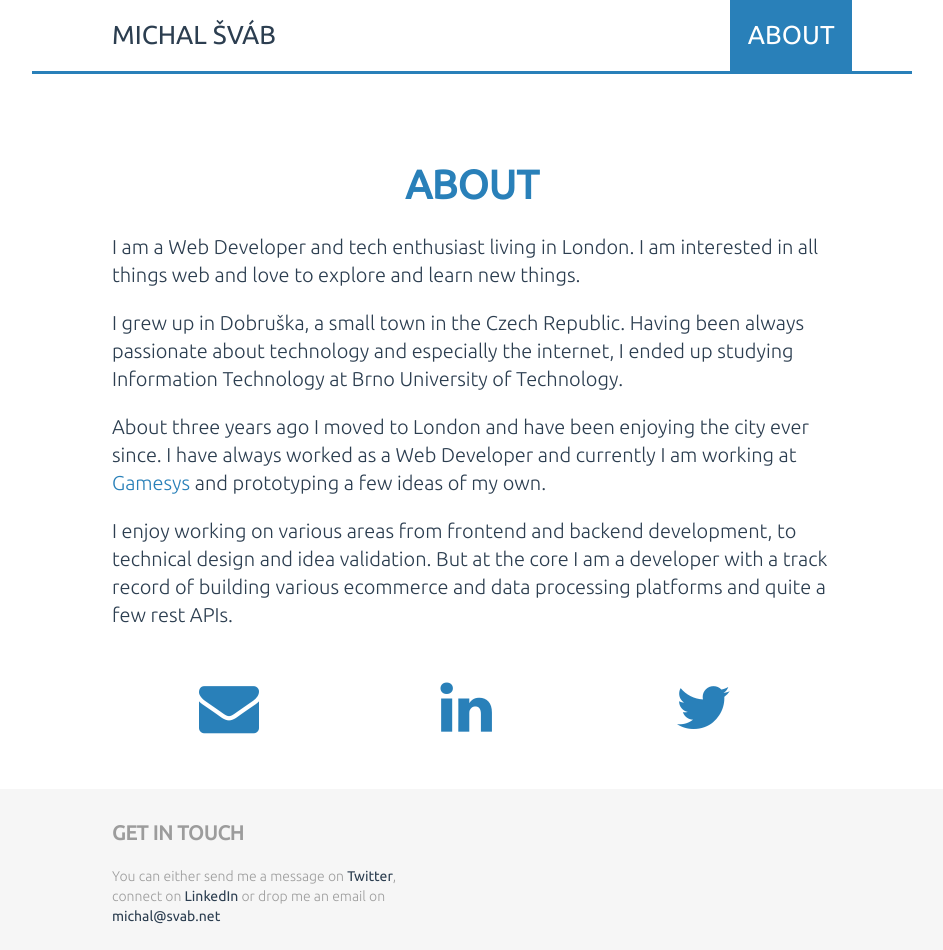
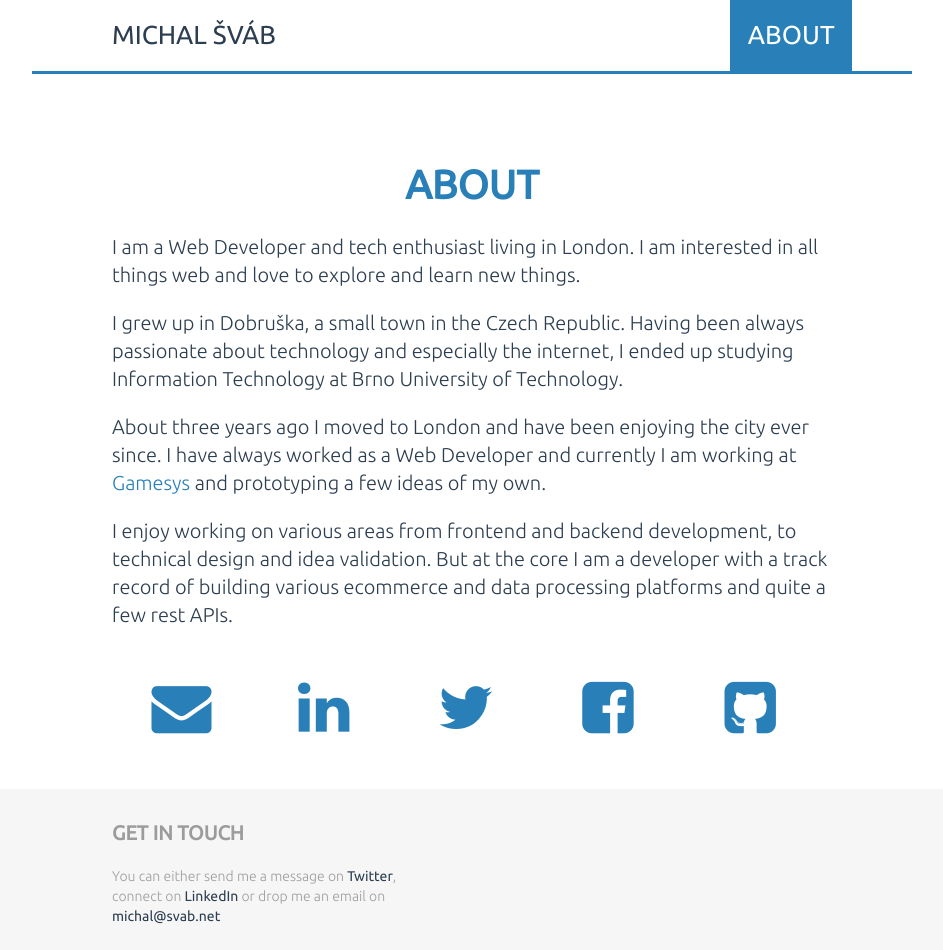
Before and after one commit to msvab/msvab.github.io, a Jekyll site: the page built from about.html, in a window 1280 px wide. Shown: the whole page, without its empty margins (168-1111 px from the left). Built offline with Jekyll 4.4.1, drawn with Linux system fonts in a browser that asks for light colours; Markdown is read by kramdown in place of the engine named in the settings.

Commit message:
added facebook and github links

```diff
--- a/about.html
+++ b/about.html
@@ -19,5 +19,7 @@ permalink: /about/
     <a href="mailto:michal@svab.net?subject=Hello!" target="_blank" title="Email" class="email"></a>
     <a href="https://www.linkedin.com/in/msvab" target="_blank" title="LinkedIn" class="linkedin"></a>
     <a href="https://twitter.com/msvab" target="_blank" title="Twitter" class="twitter"></a>
+    <a href="https://www.facebook.com/svab.michal" target="_blank" title="Facebook" class="facebook"></a>
+    <a href="https://github.com/msvab" target="_blank" title="Github" class="github"></a>
   </div>
 </section>
--- a/assets/css/main.css
+++ b/assets/css/main.css
@@ -1087,7 +1087,7 @@ footer .contact {
 /* line 190, /Users/msvab/dev/msvab.github.io/assets/css/_site.scss */
 .content .contact-links a {
   display: inline-block;
-  width: 32.5%;
+  width: 19.3%;
   text-align: center;
   font-size: 6rem;
 }
@@ -1129,6 +1129,32 @@ footer .contact {
 /* line 23, /Users/msvab/dev/msvab.github.io/assets/css/_mixins.scss */
 .content .contact-links a.twitter:before {
   content: "\f099";
+}
+/* line 208, /Users/msvab/dev/msvab.github.io/assets/css/_site.scss */
+.content .contact-links a.facebook {
+  font-family: FontAwesome;
+  font-style: normal;
+  font-weight: normal;
+  line-height: 1;
+  -webkit-font-smoothing: antialiased;
+  -moz-osx-font-smoothing: grayscale;
+}
+/* line 23, /Users/msvab/dev/msvab.github.io/assets/css/_mixins.scss */
+.content .contact-links a.facebook:before {
+  content: "\f082";
+}
+/* line 212, /Users/msvab/dev/msvab.github.io/assets/css/_site.scss */
+.content .contact-links a.github {
+  font-family: FontAwesome;
+  font-style: normal;
+  font-weight: normal;
+  line-height: 1;
+  -webkit-font-smoothing: antialiased;
+  -moz-osx-font-smoothing: grayscale;
+}
+/* line 23, /Users/msvab/dev/msvab.github.io/assets/css/_mixins.scss */
+.content .contact-links a.github:before {
+  content: "\f092";
 }
 
 /* line 2, /Users/msvab/dev/msvab.github.io/assets/css/_timeline.scss */
```
Also changed, not shown: assets/css/_site.scss (+9 -1 lines).
